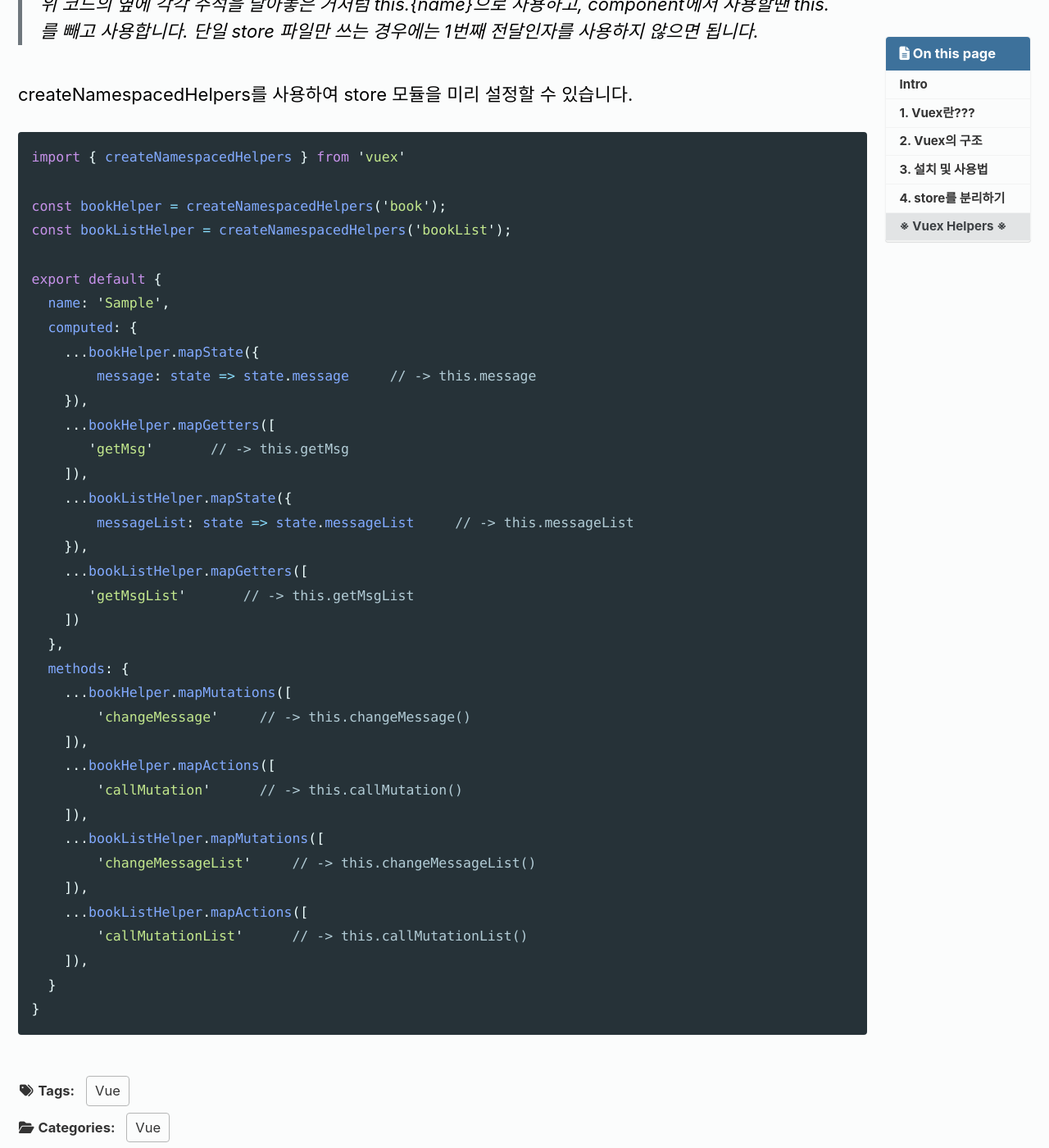
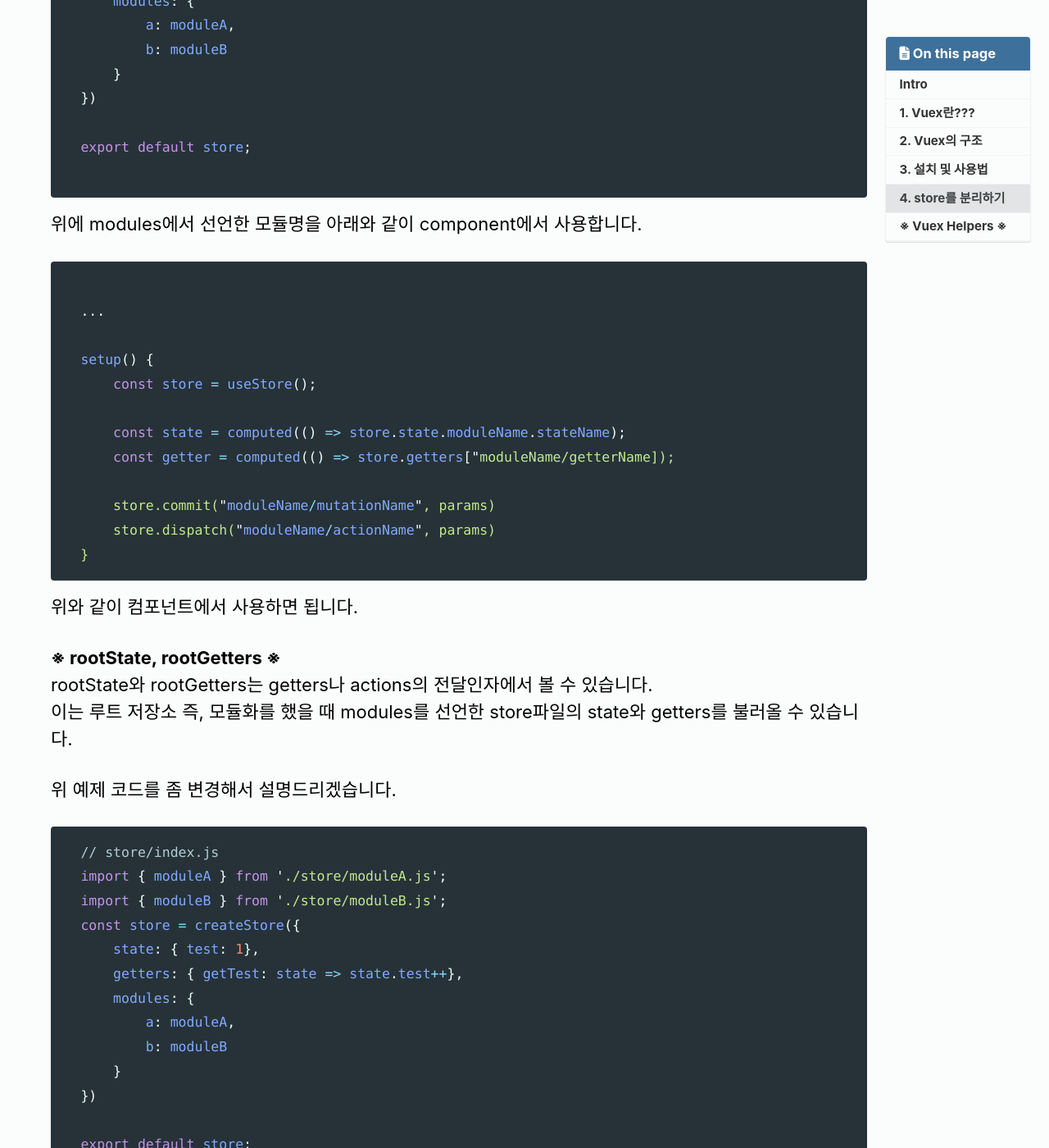
Before and after one commit to openobjectnet/openobjectnet.github.io, a Jekyll site: the page built from _posts/2022-07-11-vuex.md, in a window 1280 px wide and 1400 px high, scrolled down 9044 px. Shown: the whole window at 82% size. Built offline with Jekyll 4.4.1, drawn with Linux system fonts in a browser that asks for light colours; cached includes are drawn as plain includes; nearby versions of some CDN libraries; comment, search, counter and statistics services are not loaded; some of the changed text lies outside the part shown.

Commit message:
작성 마무리

````diff
--- a/_posts/2022-07-11-vuex.md
+++ b/_posts/2022-07-11-vuex.md
@@ -196,27 +196,229 @@ Vue의 상태관리 라이브러리인 Vuex의 개념과 구조 및 사용법에
     컴포넌트에서 호출할 경우에 위와 같이 사용하면 됩니다.
     (function으로 묶지않고 setup 생명주기에 바로 실행시켜도 상관없습니다.)
 
+<br>
 
 # 4. store를 분리하기
 
 실무에선 위 예제처럼 하나의 store 파일로는 관리할 수 없기 때문에 상황에 따라 적절히 분리하여 사용해야 합니다.
 분리하는 방법이 2가지가 있어 나눠서 설명드리도록 하겠습니다.
 
-- 모듈화 하기
+- 동일한 데이터 속성 별로 모듈로 나누는 방법
+
     프로젝트의 각각의 기능에 맞춰 여러 개 만들어 세분화하는 방식입니다.
+    ```javascript
+    const moduleA = {
+        namespaced: true,
+        state: () => ({ ... }),
+        mutations: { ... },
+        actions: { ... },
+        getters: { ... }
+    }
 
-- 역할에 따른 파일 분리하기
+    const moduleB = {
+        namespaced: true,
+        state: () => ({ ... }),
+        mutations: { ... },
+        actions: { ... }
+    }
+
+    const store = createStore({
+        modules: {
+            a: moduleA,
+            b: moduleB
+        }
+    })
+    ```
+    만약 먼저 간단하게 한 파일 내에서 모듈을 분리한다면 위와 같은 예제로 분리할 수 있습니다.
+    이러한 방식과 같이 기본적인 분리 방법을 알면 파일별로 분리하는 것도 간단합니다.
+
+    > namespaced를 true로 설정해야 store module 간의 중복적인 이름을 가진 속성을 사용할 때 일어나는 충돌을 막을 수 있습니다.
+
+    ```javascript
+    // store/moduleA.js
+    export const moduleA = {
+        namespaced: true,
+        state: () => ({ ... }),
+        mutations: { ... },
+        actions: { ... },
+        getters: { ... }
+    }
+
+    ```
+
+    ```javascript
+    // store/moduleB.js
+    export const moduleB = {
+        namespaced: true,
+        state: () => ({ ... }),
+        mutations: { ... },
+        actions: { ... }
+    }
+    ```
+
+    ```javascript
+    // store/index.js
+    import { moduleA } from './store/moduleA.js';
+    import { moduleB } from './store/moduleB.js';
+    const store = createStore({
+        modules: {
+            a: moduleA,
+            b: moduleB
+        }
+    })
+
+    export default store;
+
+    ```
+
+    위에 modules에서 선언한 모듈명을 아래와 같이 component에서 사용합니다.
+
+    ```javascript
+
+    ...
+
+    setup() {
+        const store = useStore();
+
+        const state = computed(() => store.state.moduleName.stateName);
+        const getter = computed(() => store.getters["moduleName/getterName]);
+
+        store.commit("moduleName/mutationName", params)
+        store.dispatch("moduleName/actionName", params)
+    }
+    ```
+
+    위와 같이 컴포넌트에서 사용하면 됩니다.
+
+    <b> ※ rootState, rootGetters  ※ </b>
+    rootState와 rootGetters는 getters나 actions의 전달인자에서 볼 수 있습니다.
+    이는 루트 저장소 즉, 모듈화를 했을 때 modules를 선언한 store파일의 state와 getters를 불러올 수 있습니다.
+
+    위 예제 코드를 좀 변경해서 설명드리겠습니다.
+
+    ```javascript
+    // store/index.js
+    import { moduleA } from './store/moduleA.js';
+    import { moduleB } from './store/moduleB.js';
+    const store = createStore({
+        state: { test: 1},
+        getters: { getTest: state => state.test++},
+        modules: {
+            a: moduleA,
+            b: moduleB
+        }
+    })
+
+    export default store;
+
+    ```
+
+    store/index.js 파일에 state와 getter를 위와 같이 추가하고,
+
+
+    ```javascript
+    // store/moduleA.js
+    export const moduleA = {
+        namespaced: true,
+        state: () => ({ ... }),
+        mutations: { ... },
+        actions: {
+            logRootData(context, payload) {
+                console.log(context.rootState.test) // 1
+                console.log(context.rootGetters.getTest) // 2
+            }
+        },
+        getters: {
+            getRootState (state, getters, rootState) {
+                return rootState.test
+            },
+            getRootGetters (state, getters, rootState, rootGetters) {
+                return rootGetters.getTest
+            },
+        }
+    }
+
+    ```
+    store/moduleA.js 파일에서 다음과 같이 전달인자를 통해 사용할 수 있습니다.
+
+    이를 응용한다면 다른 모듈에 존재하는 state나 getter를 root store에 등록하여 사용할 수 있기 때문에 상황에 따라 유용한 기능이라고 생각합니다.
+
+
+- store의 각 속성 별로 모듈로 나누는 방법
+
     store를 state, getters, mutations, actions 각각의 파일로 분리하는 방식입니다.
 
+    ```javascript
+    // store/state.js
+    const state = {
+        todoList: [
+            {id:1, todo: "영화보기", done: false},
+            {id:2, todo: "게임하기", done: true},
+            {id:3, todo: "공부하기", done: false},
+        ]
+    };
+
+    export default state;
+    ```
+
+    ```javascript
+    // store/getters.js
+    const getters = {
+        getList: state => state.todoList
+    };
+
+    export default getters;
+    ```
+
+    ```javascript
+    // store/mutations.js
+    const mutations = {
+        setList: (state, payload) => {
+            ....
+        }
+    };
+    export default mutations;
+    ```
+
+    ```javascript
+    // store/actions.js
+    const actions =  {
+        getListData: (context, payload) => {
+           ....
+        }
+    };
+
+    export default actions;
+    ```
+    ```javascript
 
 
+     // store/index.js
+    import stateModule from './state.js';
+    import gettersModule from './getters.js';
+    import mutationsModule from './mutations.js';
+    import actionsModule from './actions.js';
+
+    const store = createStore({
+        state: stateModule,
+        getters: gettersModule,
+        mutations: mutationsModule,
+        actions: actionsModule
+    });
+
+    ```
+
+    컴포넌트에서의 사용방법은 동일합니다.
+
+
+    여기서는 기본적인 틀과 방법만 정리하였지만, 모듈화를 익히시고, 능숙하게 사용하신다면, 더욱 깔끔하고 다양하게 모듈로 분리하실 수 있습니다.
+
+<br>
 
 # ※ Vuex Helpers ※
 
 Vuex Helpers는 options-api 방식일 때 컴포넌트 내에서 vuex를 사용할 경우에 반복되는 코드를 줄이고 코드의 효율성 및 재활용 성을 높이는 방법입니다.
-(composition-api 방식에서는 setup 메서드 내에서 computed를 사용하고, 코드가 그리 복잡하지 않기 때문에 Vuex Helpers를 사용하지 않는 것이 좋습니다.)
-
-![not_helpers_example_1](/assets/images/vue3-composition-api/not_helpers_example_1.PNG)
+(composion-api에서는 helpers를 사용하는 방법이 복잡하여 외부 라이브러리를 활용해야 합니다.)
 
 state, getters, mutations, actions 각각 helpers로 변경해서 사용하는 기본적인 방법을 예제를 통해 보여드리겠습니다.
 
````
